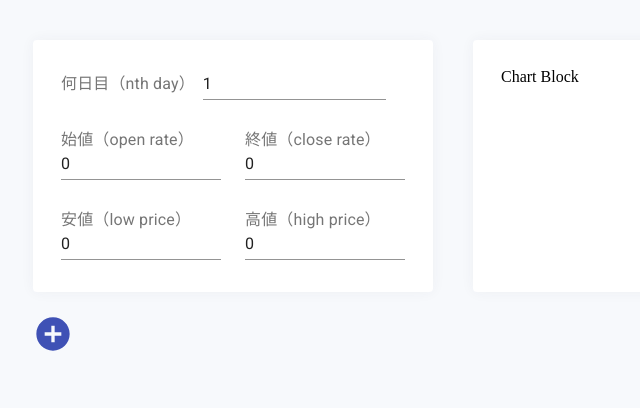
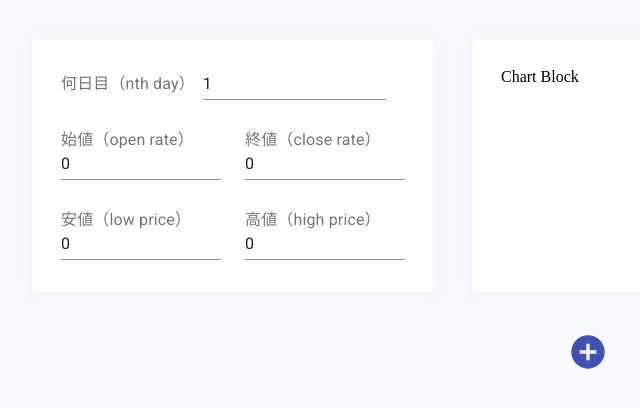
Before and after one commit to MrSung/fire-candle, a React (Create React App) app: page / in a window 1280 px wide. Shown: the top 408 px of the page, without its empty margins (52-692 px from the left). Built offline with nearby package versions, Linux system fonts and the light colour scheme.

Commit message:
layout adjustment

```diff
--- a/src/components/atoms/add-block-button.tsx
+++ b/src/components/atoms/add-block-button.tsx
@@ -16,10 +16,6 @@ export const AddBlockButton = ({ onClick }: IAddBlockButton) => {
 
 const Wrapper = styled.button`
   display: flex;
-  position: absolute;
-  right: 0;
-  bottom: -22px;
-  left: 0;
   margin: 0 auto;
   padding: 0;
   border: none;
--- a/src/components/organisms/input-chart-blocks.tsx
+++ b/src/components/organisms/input-chart-blocks.tsx
@@ -19,7 +19,7 @@ export const InputChartBlocks = () => {
   return (
     <Wrapper>
       {charts.map(chart => (
-        <React.Fragment key={chart.id}>
+        <Container key={chart.id}>
           <InputBlockWrap>
             <InputBlock
               nthDayValue={chart.nthDay}
@@ -32,7 +32,7 @@ export const InputChartBlocks = () => {
           <ChartBlockWrap>
             <ChartBlock />
           </ChartBlockWrap>
-        </React.Fragment>
+        </Container>
       ))}
       <AddBlockButton
         onClick={() => {
@@ -49,14 +49,17 @@ export const InputChartBlocks = () => {
 }
 
 const Wrapper = styled.div`
+  width: 1110px;
+  margin: 0 auto;
+  padding: 40px 0;
+`
+
+const Container = styled.div`
   display: grid;
-  position: relative;
   grid-template-columns: 400px auto;
   grid-template-rows: 1fr;
   gap: 40px 40px;
-  width: 1110px;
-  margin: 0 auto;
-  padding: 40px 0;
+  margin-bottom: 40px;
 `
 
 const InputBlockWrap = styled.div`
```
